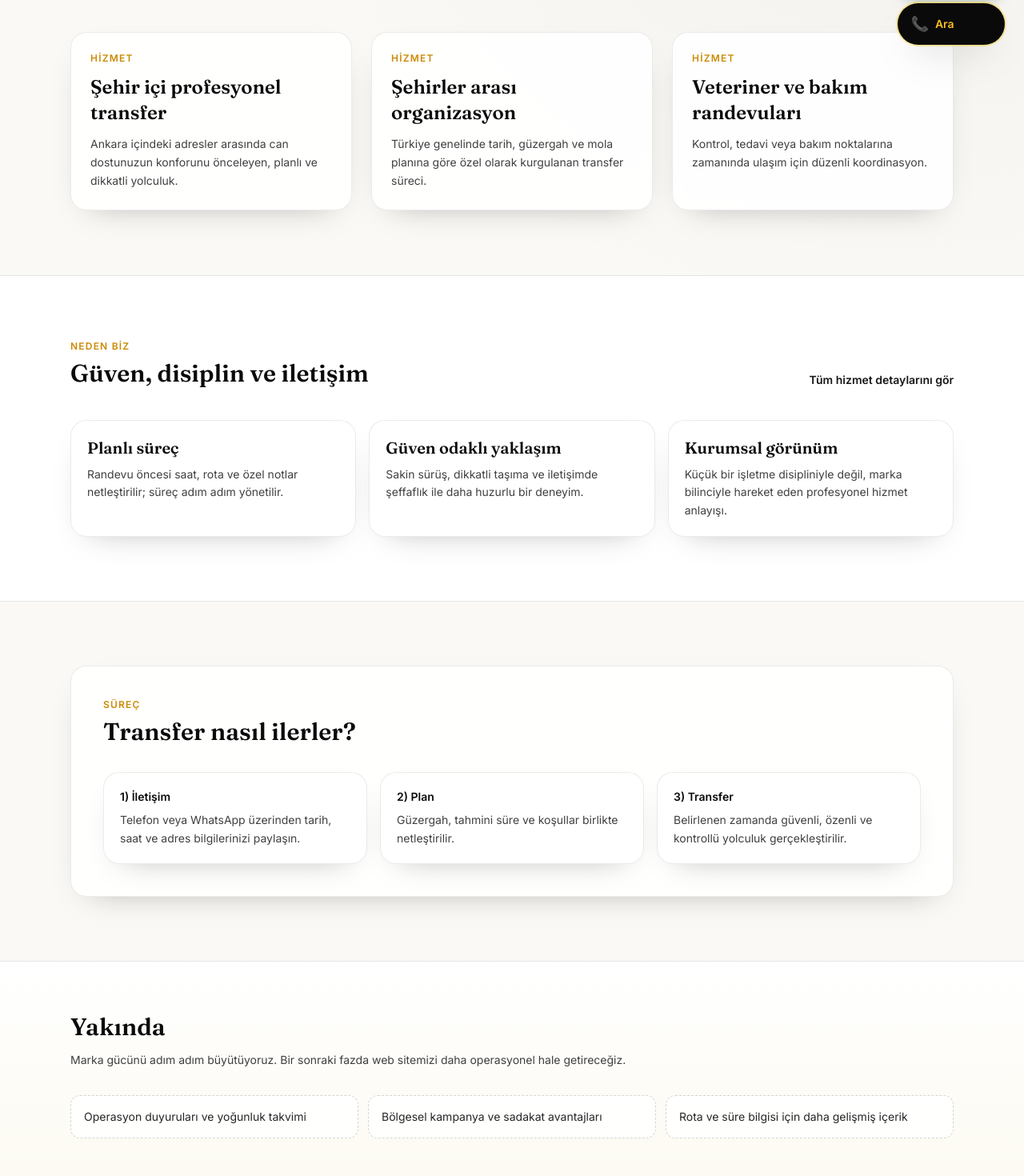
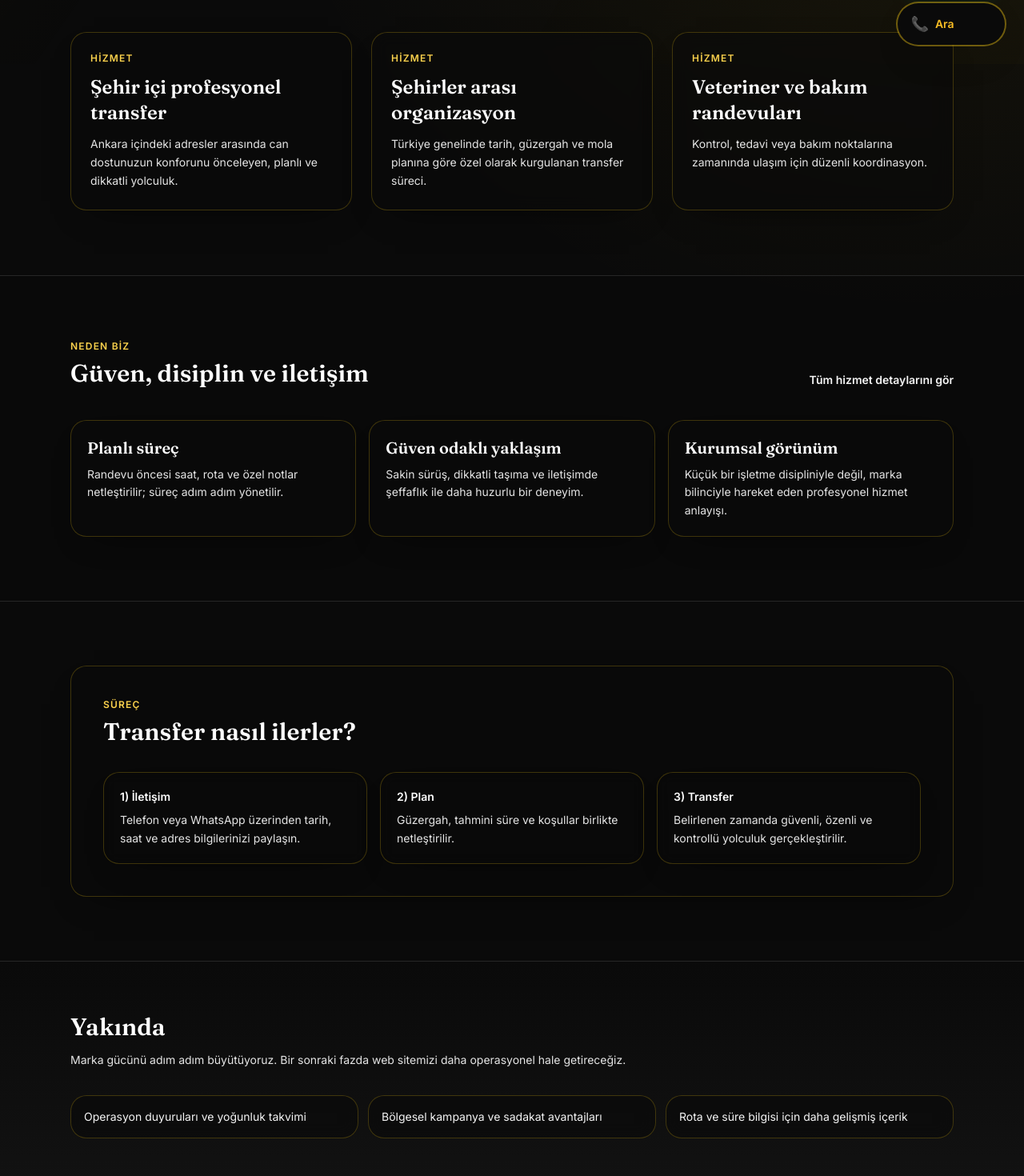
Before and after one commit to mozel15/06-pet-taksi, a Next.js app: page / in a window 1280 px wide. Shown: the part 720-2190 px from the top of the page at 80% size. Built offline with nearby package versions, Linux system fonts and the light colour scheme; no server answers.

Commit message:
Push visual limits: full dark premium theme, advanced CSS animations, branded logo system

```diff
--- a/src/app/globals.css
+++ b/src/app/globals.css
@@ -11,10 +11,12 @@ html {
 }
 
 body {
-  @apply bg-sand-50 text-ink antialiased;
+  @apply text-ink antialiased;
+  background-color: #0a0a0a;
   background-image:
-    radial-gradient(circle at 10% -10%, rgba(250, 204, 21, 0.08), transparent 25%),
-    radial-gradient(circle at 90% 10%, rgba(10, 10, 10, 0.04), transparent 30%);
+    radial-gradient(circle at 10% -10%, rgba(250, 204, 21, 0.12), transparent 28%),
+    radial-gradient(circle at 90% 10%, rgba(250, 204, 21, 0.07), transparent 30%),
+    radial-gradient(circle at 20% 110%, rgba(255, 255, 255, 0.03), transparent 25%);
 }
 
 ::selection {
@@ -70,6 +72,22 @@ body {
   animation: float-up 7s ease-in-out infinite;
 }
 
+.page-shell {
+  position: relative;
+  isolation: isolate;
+}
+
+.page-shell::before {
+  content: "";
+  position: fixed;
+  inset: 0;
+  z-index: -1;
+  background:
+    linear-gradient(125deg, rgba(250, 204, 21, 0.03), transparent 35%),
+    linear-gradient(300deg, rgba(250, 204, 21, 0.02), transparent 40%);
+  pointer-events: none;
+}
+
 .logo-core {
   position: relative;
   display: grid;
@@ -102,3 +120,33 @@ body {
   border-radius: 0.7rem;
   border: 1px dashed rgba(250, 204, 21, 0.35);
 }
+
+.premium-card-dark {
+  position: relative;
+  overflow: hidden;
+  border-radius: 1.25rem;
+  border: 1px solid rgba(250, 204, 21, 0.22);
+  background: rgba(10, 10, 10, 0.62);
+  box-shadow: 0 18px 45px -30px rgba(0, 0, 0, 0.95);
+  backdrop-filter: blur(10px);
+  transition: transform 260ms ease, border-color 260ms ease, box-shadow 260ms ease;
+}
+
+.premium-card-dark::after {
+  content: "";
+  position: absolute;
+  inset: 0;
+  background: linear-gradient(110deg, transparent, rgba(250, 204, 21, 0.12), transparent);
+  transform: translateX(-140%);
+  pointer-events: none;
+}
+
+.premium-card-dark:hover {
+  transform: translateY(-5px);
+  border-color: rgba(250, 204, 21, 0.55);
+  box-shadow: 0 24px 55px -30px rgba(0, 0, 0, 0.95);
+}
+
+.premium-card-dark:hover::after {
+  animation: shine 900ms ease;
+}
--- a/src/app/hakkimizda/page.tsx
+++ b/src/app/hakkimizda/page.tsx
@@ -24,8 +24,8 @@ export default function HakkimizdaPage() {
         </div>
       </section>
       <div className="mx-auto mt-12 max-w-4xl px-4 sm:px-6">
-      <div className="premium-card section-reveal p-7 sm:p-9">
-      <div className="space-y-4 text-base leading-relaxed text-cab-800/90">
+      <div className="premium-card-dark section-reveal p-7 sm:p-9">
+      <div className="space-y-4 text-base leading-relaxed text-cab-100">
         <p>
           <strong>{site.name}</strong>, evcil hayvanların güvenli ve sakin bir
           şekilde taşınması için çalışan bir pet taksi hizmetidir. Merkezimiz{" "}
--- a/src/app/layout.tsx
+++ b/src/app/layout.tsx
@@ -46,7 +46,7 @@ export default function RootLayout({
 }>) {
   return (
     <html lang="tr" className={`${inter.variable} ${display.variable}`}>
-      <body className="min-h-dvh font-sans">
+      <body className="page-shell min-h-dvh font-sans">
         <Header />
         <main>{children}</main>
         <Footer />
--- a/src/app/page.tsx
+++ b/src/app/page.tsx
@@ -129,32 +129,32 @@ export default function HomePage() {
           {services.map((item) => (
             <article
               key={item.title}
-              className="premium-card section-reveal p-6"
+              className="premium-card-dark section-reveal p-6"
             >
-              <p className="text-xs font-semibold uppercase tracking-widest text-brand-700">Hizmet</p>
-              <h2 className="mt-3 font-display text-2xl font-semibold text-cab-950">{item.title}</h2>
-              <p className="mt-3 text-sm leading-relaxed text-cab-700">{item.text}</p>
+              <p className="text-xs font-semibold uppercase tracking-widest text-brand-300">Hizmet</p>
+              <h2 className="mt-3 font-display text-2xl font-semibold text-white">{item.title}</h2>
+              <p className="mt-3 text-sm leading-relaxed text-cab-200">{item.text}</p>
             </article>
           ))}
         </div>
       </section>
 
-      <section className="border-y border-cab-200 bg-white">
+      <section className="border-y border-cab-800 bg-cab-950/55">
         <div className="mx-auto max-w-6xl px-4 py-16 sm:px-6 lg:py-20">
           <div className="flex flex-col gap-3 sm:flex-row sm:items-end sm:justify-between">
             <div>
-              <p className="text-xs font-semibold uppercase tracking-widest text-brand-700">Neden biz</p>
-              <h2 className="mt-2 font-display text-3xl font-semibold text-cab-950">Güven, disiplin ve iletişim</h2>
+              <p className="text-xs font-semibold uppercase tracking-widest text-brand-300">Neden biz</p>
+              <h2 className="mt-2 font-display text-3xl font-semibold text-white">Güven, disiplin ve iletişim</h2>
             </div>
-            <Link href="/hizmetler" className="text-sm font-semibold text-cab-900 underline-offset-4 hover:text-brand-700 hover:underline">
+            <Link href="/hizmetler" className="text-sm font-semibold text-cab-100 underline-offset-4 hover:text-brand-300 hover:underline">
               Tüm hizmet detaylarını gör
             </Link>
           </div>
           <div className="mt-10 grid gap-4 md:grid-cols-3">
             {differentiators.map((item) => (
-              <div key={item.title} className="premium-card p-5">
-                <h3 className="font-display text-xl font-semibold text-cab-950">{item.title}</h3>
-                <p className="mt-2 text-sm leading-relaxed text-cab-700">{item.text}</p>
+              <div key={item.title} className="premium-card-dark p-5">
+                <h3 className="font-display text-xl font-semibold text-white">{item.title}</h3>
+                <p className="mt-2 text-sm leading-relaxed text-cab-200">{item.text}</p>
               </div>
             ))}
           </div>
@@ -162,29 +162,29 @@ export default function HomePage() {
       </section>
 
       <section className="mx-auto max-w-6xl px-4 py-16 sm:px-6 lg:py-20">
-        <div className="premium-card p-6 sm:p-10">
-          <p className="text-xs font-semibold uppercase tracking-widest text-brand-700">Süreç</p>
-          <h2 className="mt-2 font-display text-3xl font-semibold text-cab-950">Transfer nasıl ilerler?</h2>
+        <div className="premium-card-dark p-6 sm:p-10">
+          <p className="text-xs font-semibold uppercase tracking-widest text-brand-300">Süreç</p>
+          <h2 className="mt-2 font-display text-3xl font-semibold text-white">Transfer nasıl ilerler?</h2>
           <div className="mt-8 grid gap-4 md:grid-cols-3">
             {processSteps.map((step) => (
-              <div key={step.title} className="premium-card bg-cab-50 p-5">
-                <h3 className="text-sm font-semibold text-cab-950">{step.title}</h3>
-                <p className="mt-2 text-sm leading-relaxed text-cab-700">{step.text}</p>
+              <div key={step.title} className="premium-card-dark bg-cab-900/65 p-5">
+                <h3 className="text-sm font-semibold text-white">{step.title}</h3>
+                <p className="mt-2 text-sm leading-relaxed text-cab-200">{step.text}</p>
               </div>
             ))}
           </div>
         </div>
       </section>
 
-      <section className="border-y border-cab-200 bg-gradient-to-b from-white to-brand-50/40">
+      <section className="border-y border-cab-800 bg-gradient-to-b from-cab-950/80 to-cab-900/70">
         <div className="mx-auto max-w-6xl px-4 py-16 sm:px-6">
-          <h2 className="font-display text-3xl font-semibold text-cab-950">Yakında</h2>
-          <p className="mt-3 max-w-3xl text-sm leading-relaxed text-cab-700">
+          <h2 className="font-display text-3xl font-semibold text-white">Yakında</h2>
+          <p className="mt-3 max-w-3xl text-sm leading-relaxed text-cab-200">
             Marka gücünü adım adım büyütüyoruz. Bir sonraki fazda web sitemizi daha operasyonel hale getireceğiz.
           </p>
           <ul className="mt-8 grid gap-3 sm:grid-cols-3">
             {nextPhase.map((item) => (
-              <li key={item} className="rounded-xl border border-dashed border-cab-300 bg-white/90 px-4 py-4 text-sm text-cab-800">
+              <li key={item} className="premium-card-dark rounded-xl border-dashed px-4 py-4 text-sm text-cab-100">
                 {item}
               </li>
             ))}
--- a/src/app/sss/page.tsx
+++ b/src/app/sss/page.tsx
@@ -56,12 +56,12 @@ export default function SssPage() {
         {faqs.map((item) => (
           <div
             key={item.q}
-            className="premium-card section-reveal p-6"
+            className="premium-card-dark section-reveal p-6"
           >
-            <dt className="font-display text-lg font-semibold text-cab-950">
+            <dt className="font-display text-lg font-semibold text-white">
               {item.q}
             </dt>
-            <dd className="mt-2 text-sm leading-relaxed text-cab-800/85">{item.a}</dd>
+            <dd className="mt-2 text-sm leading-relaxed text-cab-200">{item.a}</dd>
           </div>
         ))}
       </dl>
--- a/src/components/Footer.tsx
+++ b/src/components/Footer.tsx
@@ -6,7 +6,7 @@ export function Footer() {
   const year = new Date().getFullYear();
 
   return (
-    <footer className="border-t border-cab-800 bg-cab-950 text-cab-100">
+    <footer className="border-t border-cab-700 bg-gradient-to-b from-cab-950 to-black text-cab-100">
       <div className="mx-auto grid max-w-6xl gap-10 px-4 py-12 sm:px-6 lg:grid-cols-[1.2fr_0.8fr_0.9fr]">
         <div>
           <p className="font-display text-2xl font-semibold text-white">{site.name}</p>
```
Also changed, not shown: src/app/hizmetler/page.tsx (+11 -11 lines), src/app/iletisim/page.tsx (+11 -11 lines).
